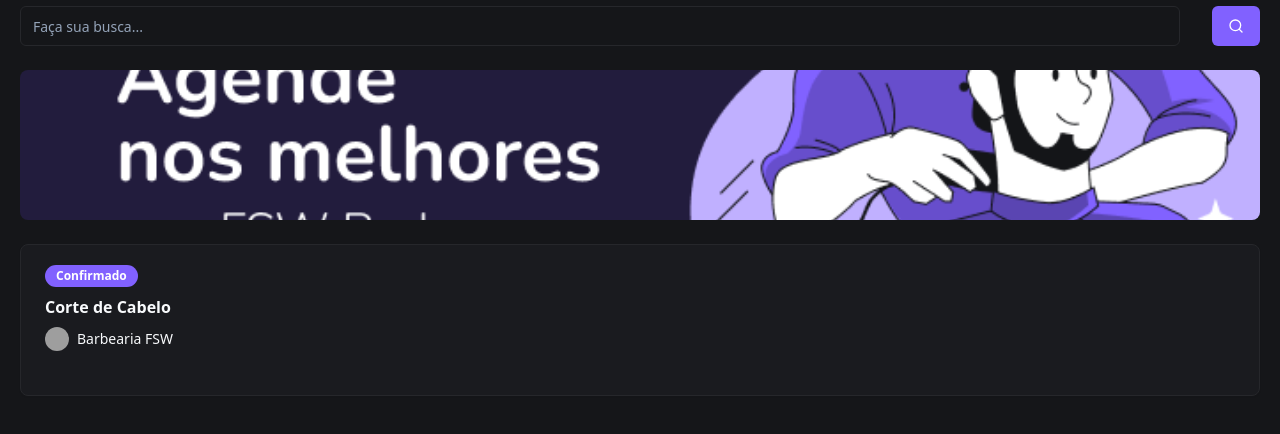
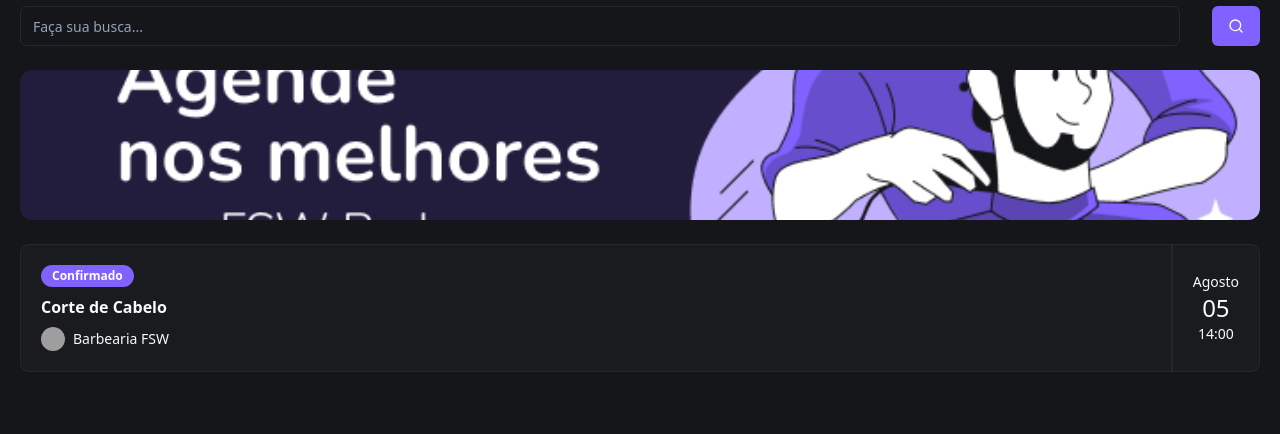
Before and after one commit to SpeedyxBR/fsw-barber, a Next.js app: page / in a window 1280 px wide. Shown: the part 172-606 px from the top of the page. Built offline with nearby package versions, Linux system fonts and the light colour scheme; grey boxes are pictures that could not be loaded.

Commit message:
feat: add booking items

```diff
--- a/src/app/page.tsx
+++ b/src/app/page.tsx
@@ -28,24 +28,29 @@ const Home = () => {
             alt="Agende nos melhores com FSW Barber"
             src="/banner-01.png"
             fill
-            className="object-cover"
+            className="rounded-xl object-cover"
           />
         </div>
 
         {/* AGENDAMENTO */}
         <Card className="mt-6">
-          <CardContent className="flex">
+          <CardContent className="flex justify-between p-0">
             {/* ESQUERDA */}
-            <div className="flex flex-col gap-2 py-5">
+            <div className="flex flex-col gap-2 py-5 pl-5">
               <Badge className="w-fit">Confirmado</Badge>
               <h3 className="fonte font-semibold">Corte de Cabelo</h3>
-
               <div className="flex items-center gap-2">
                 <Avatar className="h-6 w-6">
                   <AvatarImage src="https://utfs.io/f/c97a2dc9-cf62-468b-a851-bfd2bdde775f-16p.png" />
                 </Avatar>
                 <p className="text-sm">Barbearia FSW</p>
               </div>
+            </div>
+            {/* Direita */}
+            <div className="flex flex-col items-center justify-center border-l-2 border-solid px-5">
+              <p className="text-sm">Agosto</p>
+              <p className="text-2xl">05</p>
+              <p className="text-sm">14:00</p>
             </div>
           </CardContent>
         </Card>
```
